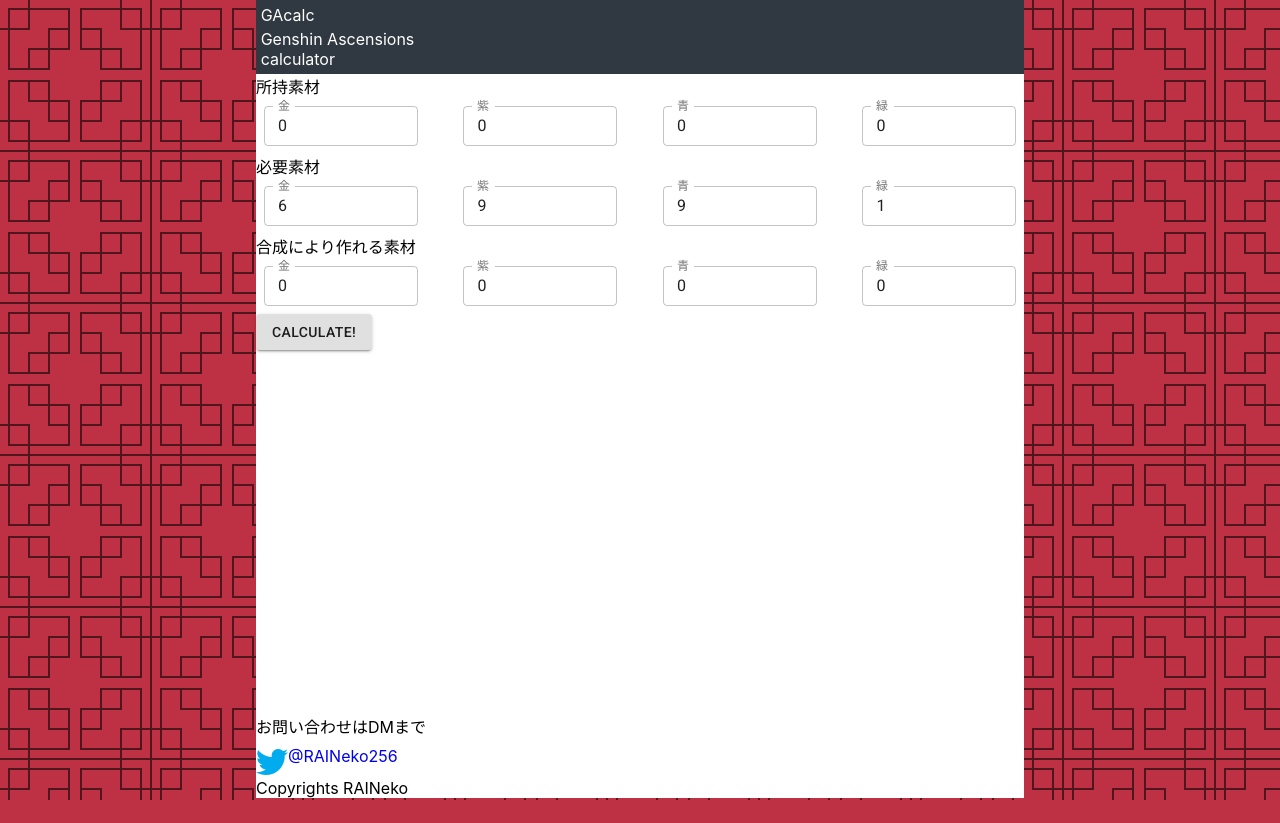
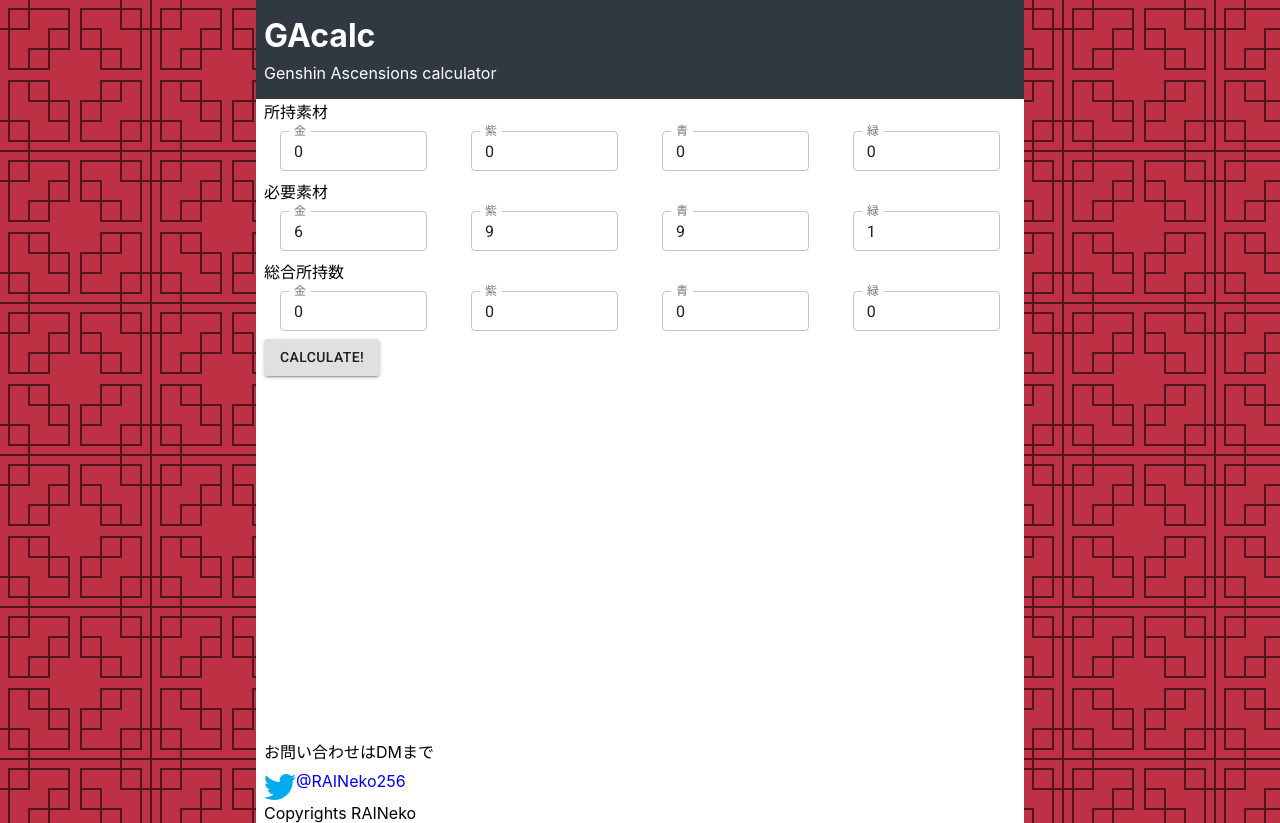
Before and after one commit to RAINeko256/gacalc, a React (Create React App) app: page / in a window 1280 px wide. Before the commit the page ends 800 px from the top, so only its background shows below. Built offline with nearby package versions, Linux system fonts and the light colour scheme.

Commit message:
refactor:余白の調整
ブランチ関係ないけどやっちゃったからしょうがない

```diff
--- a/src/App.css
+++ b/src/App.css
@@ -39,6 +39,7 @@
     width: 60%;
   }
 }
+
 /*ヘッダー*/
 .header {
   height: 10%;
@@ -46,11 +47,16 @@
   display: flex;
   background-color: #303841;
 }
+.header div{
+  width: 100%;
+  padding: 0.5rem;
+}
+.header h1, .header p {
+  color: white;
+  margin-top: 0.5rem;
+  margin-bottom: 0.5rem;
+}
 
-.header p {
-  color: white;
-  margin: 2% 2%;
-}
 /*コンテンツ*/
 .main {
   height: 80vh;
@@ -58,17 +64,29 @@
 
   background-color: white;
 }
+.main .calc form{
+  margin-left: 1rem;
+  margin-right: 1rem;
+}
+.calc Button{
+  margin-left: 0.5rem;
+}
 .main p{
-  margin: 0;
+  margin: 0%;
+  margin-left: 0.5rem;
 }
 .main form{
   display: flex;
   justify-content: space-between;
 }
+
 /*フッター*/
 .footer {
   margin: 0 auto;
   background-color: white;
+}
+.footer > div{
+  margin-left: 0.5rem;
 }
 .footer p {
   margin: 0;
--- a/src/App.js
+++ b/src/App.js
@@ -10,7 +10,7 @@
   return (
     <div className="header">
       <div>
-        <p className="h_title">GAcalc</p>
+        <h1 className="h_title">GAcalc</h1>
         <p className="h_sub_title">Genshin Ascensions calculator</p>
       </div>
     </div>
@@ -171,22 +171,9 @@
 
   };
 
-  /*returnObject関数はFormTextFieldsにわたすPropsを作る専用の関数で、フォーマットは見ての通り
-    レア度の高い順にfour,three,two,oneという様なオブジェクトを作成する
-  returnObject(...theArgs){
-    return(
-      {
-        four:theArgs[0],
-        three:theArgs[1],
-        two:theArgs[2],
-        one:theArgs[3],
-      }
-    );
-  }*/
-
   render(){
     return (
-      <div className="main">
+      <div className="calc">
         <p>所持素材</p>
           <FormTextFields
             classes={this.props.classes}
@@ -203,7 +190,7 @@
             var={['nm','np','nb','ng']}
             onChange={this.handleChange}
           />
-        <p>合成により作れる素材</p>
+        <p>総合所持数</p>
         <FormTextFields
             classes={this.props.classes}
             rarity={["金","紫","青","緑"]}
@@ -220,6 +207,7 @@
 function Footer() {
   return (
     <div className="footer">
+      <div>
       <p>お問い合わせはDMまで</p>
       <div className="item">
         <a href="https://twitter.com/RAINEKO256">
@@ -230,10 +218,12 @@
         </a>
       </div>
       <p>Copyrights RAINeko</p>
+      </div>
     </div>
   );
 }
 
+//App
 function App() {
   const useStyles = makeStyles((theme) => ({
     root: {
@@ -248,7 +238,9 @@
   return (
     <div className="App">
       <Header />
-      <Calc classes={classes}/>
+      <div className="main">
+        <Calc classes={classes}/>
+      </div>
       <Footer />
     </div>
   );
```
